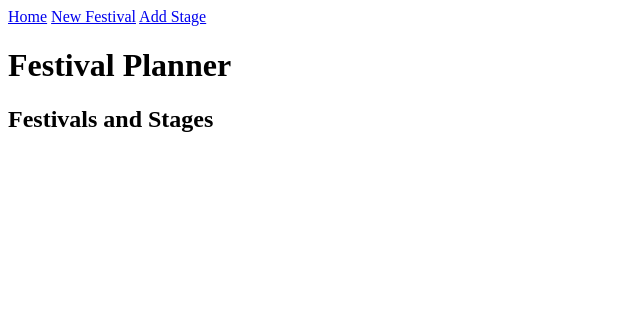
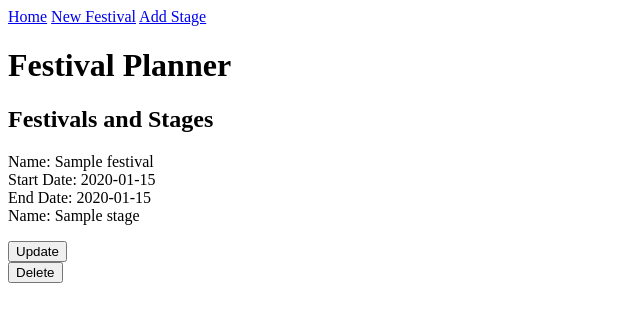
Before and after one commit to EthanWright98/crud-application1, a Flask app: page / in a window 1280 px wide. Shown: the top 322 px of the page, without its empty margins (0-640 px from the left). Run offline with Flask 2, Linux system fonts and the light colour scheme; tables that the repository leaves empty hold one stand-in row (values such as "Sample post").

Commit message:
adding update and delete

```diff
--- /dev/null
+++ b/Create.py
@@ -0,0 +1,3 @@
+from application import db
+db.drop_all()
+db.create_all()
--- a/application/forms.py
+++ b/application/forms.py
@@ -1,9 +1,10 @@
 from flask_wtf import FlaskForm
-from wtforms import StringField, DateField, SubmitField
+from wtforms import StringField, DateField, SubmitField, IntegerField
 from wtforms.validators import DataRequired, Length
 
 class StageForm(FlaskForm):
-    name = StringField('Stage Name', validators=[DataRequired(), Length(max=100)])
+    Name = StringField('Stage Name', validators=[DataRequired(), Length(max=100)])
+    Festival_id = IntegerField('Which Festival?', validators=[DataRequired()])
     submit = SubmitField('Add Stage')
 
 
--- a/application/routes.py
+++ b/application/routes.py
@@ -1,20 +1,57 @@
-from application import app
-from flask import render_template
+from application import app, db
+from flask import render_template, request, redirect, url_for
 from application.forms import StageForm, FestivalForm
+from application.models import Festivals, Stages
+from datetime import date
 
 
 
 @app.route('/')
+@app.route('/Home')
 def Home():
-    return render_template('Home.html')
+    all_festivals = Festivals.query.all()
+    all_stages = Stages.query.all()
+
+    return render_template('Home.html', all_festivals=all_festivals, all_stages=all_stages)
 
 @app.route('/New_Festival', methods=['GET', 'POST'])
 def New_Festival():
     form = FestivalForm()
+    if request.method == "POST":
+        Festival = Festivals(Name = form.Name.data, Start_Date = form.Start_Date.data, End_Date = form.End_Date.data)
+        db.session.add(Festival)
+        db.session.commit()
+        return redirect(url_for('Add_Stage'))
+
+
     return render_template('Festivals.html', form=form)
 
 
 @app.route('/Add_Stage',  methods=['GET', 'POST'] )
 def Add_Stage():
     form = StageForm()
+    if request.method == "POST":
+        Stage = Stages(Name = form.Name.data, Festival_id = form.Festival_id.data)
+        db.session.add(Stage)
+        db.session.commit()
+        return redirect(url_for("Home"))
     return render_template('Stages.html', form=form)
+
+@app.route("/update/<int:id>", methods=["GET","POST"])
+def update(id):
+    form= FestivalForm()
+    Festival= Festivals.query.filter_by(id=id).first()
+    if request.method == "POST":
+        Festival.Name = form.Name.data
+        Festival.Start_Date = form.Start_Date.data
+        Festival.End_Date = form.End_Date.data
+        db.session.commit()
+        return redirect(url_for("Home"))
+    return render_template("Update.html", title="Update Festival Name", form=form, Festival=Festival)
+
+@app.route("/delete/<int:id>", methods=["GET","POST"])
+def delete(id):
+    Festival= Festivals.query.filter_by(id=id).first()
+    db.session.delete(Festival)
+    db.session.commit()
+    return redirect(url_for("Home"))
--- a/application/templates/Home.html
+++ b/application/templates/Home.html
@@ -1,6 +1,25 @@
 {% extends "layout.html" %}
 
 {% block body %}
+
 <h2>Festivals and Stages</h2>
+{% for festival in all_festivals %}
+<p>
+    Name: {{ festival.Name }}<br>
+    Start Date: {{ festival.Start_Date }}<br>
+    End Date: {{ festival.End_Date }}
+    <br>
+{% for stage in festival.Stages %}
+    Name: {{ stage.Name }}
+    {% endfor %}
+    <form action= "{{url_for('update', id=festival.id)}}" >
+        <input type = submit value="Update">
+    </form>
+    <form action= "{{url_for('delete', id=festival.id)}}" >
+        <input type = submit value="Delete">
+    </form>
+</p>
+{% endfor %}
+
 
 {% endblock body %}
--- a/application/templates/Stages.html
+++ b/application/templates/Stages.html
@@ -4,7 +4,8 @@
 {% block body %}
 <form method="POST" action="">
     {{ form.hidden_tag() }}
-    {{ form.name.label }} {{ form.name }}<br>
+    {{ form.Name.label }}: {{ form.Name }}<br>
+    {{ form.Festival_id.label }}: {{ form.Festival_id }}<br>
     {{ form.submit }}
 
 
```
Also changed, not shown: application/models.py (+9 -7 lines), application/templates/Update.html (added, +13 -0 lines), README.md.
